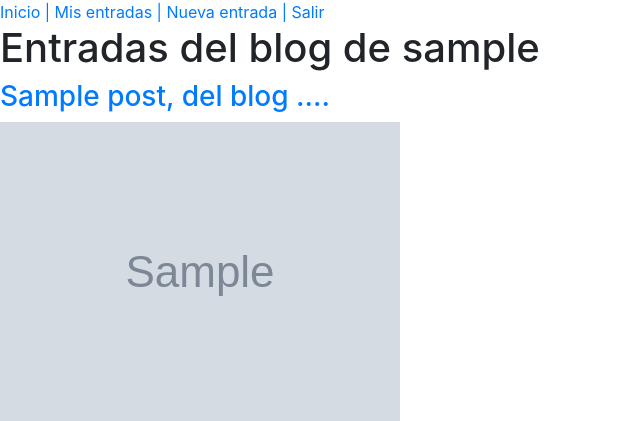
After one commit to josealonso/KC-Modulo-de-Django, a Django app: a page that uses blogs/templates/base.html in a window 1280 px wide. The commit adds this page. Shown: the top 421 px of the page, without its empty margins (0-640 px from the left). Run offline with Django 3.2, Linux system fonts and the light colour scheme; a user stored in the database is signed in; tables that the repository leaves empty hold one stand-in row (values such as "Sample post"); grey boxes marked "Sample" are stand-in pictures; some libraries are stand-ins or nearby versions.

Commit message:
Created the URL "/blogs/username/" to show only the posts written by that user.

```diff
--- a/blogs/models.py
+++ b/blogs/models.py
@@ -1,6 +1,14 @@
 # from django.contrib.postgres.fields import ArrayField
 from django.contrib.auth.models import User
 from django.db import models
+
+
+class Category(models.Model):
+    name = models.CharField(max_length=40)
+    description = models.TextField(blank=True, null=True)
+
+    def __str__(self):
+        return self.name
 
 
 class Blog(models.Model):
@@ -18,14 +26,6 @@ class Blog(models.Model):
 
     def __str__(self):
         return self.title
-
-
-class Category(models.Model):
-    name = models.CharField(max_length=40)
-    description = models.TextField(blank=True, null=True)
-
-    def __str__(self):
-        return self.name
 
 
 class Post(models.Model):
--- a/blogs/templates/base.html
+++ b/blogs/templates/base.html
@@ -10,6 +10,7 @@
     <div class="menu">
         <a href="{% url 'home_page' %}">Inicio | </a>
         {% if user.is_authenticated %}
+          <a href="{% url 'my_posts_page' username=request.user %}">Mis entradas | </a>
           <a href="{% url 'create_post_page' %}">Nueva entrada | </a>
           <a href="{% url 'logout_page' %}">Salir</a>
         {% else %}
--- a/blogs/templates/forms.py
+++ b/blogs/templates/forms.py
@@ -7,5 +7,4 @@ class PostForm(ModelForm):
 
     class Meta:
         model = Post
-        fields = '__all__'
         exclude = ["user"]
--- /dev/null
+++ b/blogs/templates/my_posts_page.html
@@ -0,0 +1,11 @@
+{% extends "base.html" %}
+
+{% block head_title %} Mis entradas {% endblock %}
+
+{% block content %}
+
+  <h1>Entradas del blog de {{ user }} </h1>
+
+  {% include "posts_list.html" with post=objects_list %}
+
+{% endblock %}
--- /dev/null
+++ b/blogs/templates/posts_list.html
@@ -0,0 +1,7 @@
+{% for post in posts %}
+    <a href="{% url 'post_detail_page' post.pk %}" title="{{ post.title }}">
+      <h3>{{post.title}}, del blog ....</h3>
+      <img src="{{post.image}}" alt="{{post.title}}" title="{{post.title}}" height="300px" max-width="200px">
+      <p> {{post.summary}} </p>
+    </a>
+{% endfor %}
--- a/blogs/views.py
+++ b/blogs/views.py
@@ -7,6 +7,7 @@ from django.urls import reverse
 
 from django.utils.safestring import mark_safe
 from django.views import View
+from django.views.generic import ListView
 
 from blogs.models import Blog, Post
 from blogs.templates.forms import PostForm
@@ -56,3 +57,22 @@ def post_detail(request, pk):
         # blog = list_of_blogs[0]
         context = {'post': post, 'blog': blog}
         return render(request, "post_detail.html", context)
+
+
+def my_posts(request, username):
+    user = request.user
+    # posts = Post.objects.filter(username=user)
+    # user = username
+    posts = Post.objects.filter(user=user)  # .select_related("category")
+    context = {'posts': posts, 'user': user}
+    return render(request, "my_posts_page.html", context)
+
+
+class MyPostsView(ListView):
+    model = Post
+    template_name = "my_posts_page.html"
+
+    def get_queryset(self):
+        # u = get_object_or_404(User, )
+        queryset = super(MyPostsView, self).get_queryset()
+        return queryset.filter(user=self.request.user)
--- a/wordplease/urls.py
+++ b/wordplease/urls.py
@@ -1,9 +1,8 @@
 from django.contrib import admin
-from django.urls import path
+from django.urls import path, re_path
 
 from users.views import LoginView, logout
-from blogs.views import home, blogs, post_detail, CreatePostView
-
+from blogs.views import home, blogs, post_detail, my_posts, CreatePostView, MyPostsView
 
 
 urlpatterns = [
@@ -11,8 +10,12 @@ urlpatterns = [
 
     path('login', LoginView.as_view(), name="login_page"),
     path('logout', logout, name="logout_page"),
+
+    # re_path('^blogs/(?P<username>\w+)/$', MyPostsView.as_view(), name="home_page"),  # name='my_posts_page'),
+    path('blogs/<username>/', my_posts, name="my_posts_page"),
+    # re_path('^blogsaBB/(?P<username>[a-z]+)/$', my_posts, name="my_posts_page"),
     path('blogs/', blogs, name='blogs_page'),
     path('new-post/', CreatePostView.as_view(), name="create_post_page"),
     path('posts/<int:pk>', post_detail, name="post_detail_page"),
-    path('', home, name='home_page'),
+    path('', home, name="home_page")
 ]
```
Also changed, not shown: blogs/templates/home.html (+2 -11 lines), blogs/templates/home.old.html (added, +17 -0 lines).
